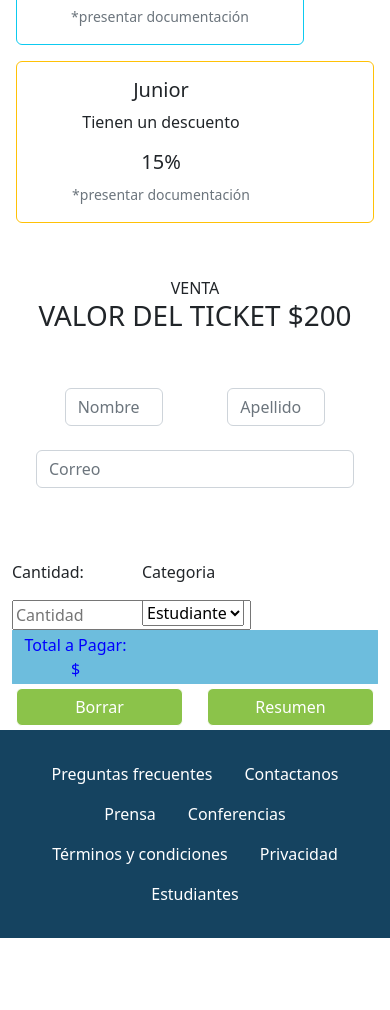
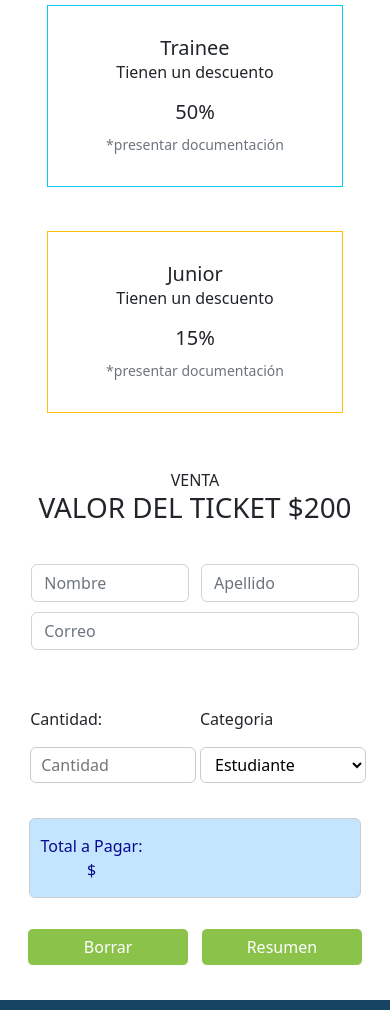
Before and after one commit to mccprofesional/JavaScriptIntegrador, a plain HTML site: page index.html in a window 390 px wide. Shown: the part 3829-4839 px from the top of the page. Before the commit the page ends 4767 px from the top, so only its background shows below. Drawn offline with nearby package versions, Linux system fonts and the light colour scheme.

Commit message:
Alineacion por Alex
Le pedi ayuda a Alex y me super ayudó cuando no me salía. Ahora responsive y con alineación que se deseaba según la imagen "integradorjs.jpeg"

```diff
--- a/index.html
+++ b/index.html
@@ -4,11 +4,15 @@
     <meta charset="utf-8">
     <meta name="viewport" content="width=device-width, initial-scale=1">
     <title>TP Integrador de Codo a Codo</title>
+    <!-- Bootstrap CDN -->
     <link href="https://cdn.jsdelivr.net/npm/bootstrap@5.2.2/dist/css/bootstrap.min.css" rel="stylesheet" integrity="sha384-Zenh87qX5JnK2Jl0vWa8Ck2rdkQ2Bzep5IDxbcnCeuOxjzrPF/et3URy9Bv1WTRi" crossorigin="anonymous">
+    <!-- CSS hoja -->
     <link href="styles.css" rel="stylesheet">
-    <link src="style.css" rel="stylesheet">
+    <!-- Recordatorio: la etiqueta link usa href :) -->
+    <!-- <link src="style.css" rel="stylesheet"> -->
   </head>
   <body>
+    <!-- Navbar from Bootstrap -->
     <nav class="navbar bg-dark">
         <div class="container-fluid">
             <a class="navbar-brand text-white" href="#">
@@ -36,6 +40,7 @@
         </div>
     </nav>
     <main>
+      <!-- Carrousel main banner -->
         <div id="carouselExampleSlidesOnly" class="carousel slide" data-bs-ride="carousel">
             <div class="carousel-inner">
               <div class="carousel-item active">
@@ -57,6 +62,7 @@
             <button type="button" class="btn btn-success">Comprar Tickets</button>
         </div>
       <section>
+        <!-- Conoce a los oradores -->
         <div class="row">
           <div class="col text-center align-self-center">
             <p>CONOCE A LOS</p>
@@ -111,6 +117,7 @@
           </section>
         </div>
       </section>
+      <!-- Buenos Aires info -->
       <section>
         <div class="row">
           <div class="col-6 p-0">
@@ -125,7 +132,11 @@
         </div>
       </section>
     </main>
+
+    <!-- Conviertete en un orador -->
     <section>
+
+      <div class="cont-orador">
         <section>
           <div class="container p-4">
               <div class="row text-center">
@@ -151,86 +162,110 @@
               </form>
           </div>
         </section>
+
+        <!-- Estudiante - Trainee - Junior -->
         <section>
           <div class="justify-content-center align-content-center text-center">
-          <div class="card-group justify-content-center align-content-center text-center m-3">
-            <div class="card border-primary mb-3 g-4" style="max-width: 18rem;">
-              <div class="card-body">
+
+            <div class=" row card-group justify-content-center align-content-center text-center m-3">
+
+              <div class="  mb-3 g-4 col-12 col-md-4 bordecito">
+                <div class="card-body border-primary bordecito-in">
                   <h5 class="card-title">Estudiante</h5>
                   <p class="card-text">Tienen un descuento</p>
                   <h5>80%</h5>
                   <p class="card-text"><small class="text-muted">*presentar documentación</small></p>
                 </div>
               </div>
-            <div class="card border-info mb-3 g-4" style="max-width: 18rem;">
-              <div class="card-body">
+
+              <div class="  mb-3 g-4 col-12 col-md-4 bordecito">
+                <div class="card-body border-info bordecito-in">
                   <h5 class="card-title">Trainee</h5>
                   <p class="card-text">Tienen un descuento</p>
                   <h5>50%</h5>
                   <p class="card-text"><small class="text-muted">*presentar documentación</small></p>
                 </div>
               </div>
-            <div class="card border-warning mb-3 g-4">
-              <div class="card-body" style="max-width: 18rem;">
+
+              <div class="  mb-3 g-4 col-12 col-md-4 bordecito">
+                <div class="card-body border-warning bordecito-in" >
                   <h5 class="card-title">Junior</h5>
                   <p class="card-text">Tienen un descuento</p>
                   <h5>15%</h5>
                   <p class="card-text"><small class="text-muted">*presentar documentación</small></p>
                 </div>
               </div>
+
             </div>
+
           </div>
-        <container class="grid p-4">
+
+          <container class="grid p-2">
+
               <div class="row text-center">
                   <div class="col align-self-center">
                     <h2 class="display-6 fs-6 ">VENTA <B><span class="fs-1"style="display: block;">VALOR DEL TICKET $200</span></B></h2>
                   </div>
               </div>
-            <container class="grid p-4">
-              <form class="p-4 justify-content-evenly">
+
+              <container class="grid p-1">
+                <form class="p-2 justify-content-evenly">
                   <div class="row justify-content-evenly">
-                  <div class="col-4">
+                    <div class="col-6 form-div">
                       <input type="text" class="form-control" id="inputNombre" placeholder="Nombre">
                     </div>
-                  <div class="col-4">
+                    <div class="col-6 form-div">
                       <input type="text" class="form-control" id="inputApellido" placeholder="Apellido">
                     </div>
                   </div>
-                <div class="row justify-content-center align-content-center text-center p-4">
+                  <div class="row justify-content-center align-content-center text-center form-email">
                     <input placeholder="Correo" type="email" class="form-control" id="inputEmail3">
                   </div>
                 </form>
               </container>
-        </container>
-      </section>
-      <div class="container justify-content-center">
+
+              <div class="container justify-content-center container-cantidad">
                 <div class="row gx-4">
-          <div class="col-4">
+
+                  <div class="col-6">
                     <p class="flex-start">Cantidad:</p>
-            <input id="num1" type="text" placeholder="Cantidad">
+                    <input id="num1" type="text" placeholder="Cantidad" class="cantidad" >
                   </div>
-          <div class="col-4 start-50">
+
+                  <div class="col-6 start-50">
                     <p>Categoria</p>
                     <form class="formulario" action="index.html" method="post">
-              <select name="opciones" id="opcion">
+                      <select name="opciones" id="opcion" class="cantidad">
                       <option value="1" selected>Estudiante</option>
                       <option value="2">Trainee</option>
                       <option value="3">Junior</option>
                       </select>
                     </form>
                   </div>
+
                 </div>
-        <div class="TotalAPagar d-flex gx-4">
-          <button type="button" class="TotalAPagar" onclick="calcular()">Total a Pagar: $</button>
-          <input class="TotalAPagar"id="sumando1" type="text">
+
+                <div class="TotalAPagar d-flex ">
+                  <button type="button" class="TotalAPagar-2" onclick="calcular()">Total a Pagar: $</button>
+                  <input class="TotalAPagar-2" id="sumando1" type="text">
                 </div>
                 <div class="row p-1">
-          <div class="d-grid gap-2 col-6 mx-auto"><button type="button" id="enviar" class="btn btn-success border-white">Borrar</button></div>
-          <div class="d-grid gap-2 col-6 mx-auto"><button type="button" id="enviar" class="btn btn-success border-white">Resumen</button></div>
+                  <div class="d-grid  col-6 mx-auto borrar-resumen"><button type="button" id="enviar" class="btn btn-success border-white">Borrar</button></div>
+                  <div class="d-grid  col-6 mx-auto borrar-resumen"><button type="button" id="enviar" class="btn btn-success border-white">Resumen</button></div>
                 </div>
               </div>
+
+          </container>
         </section>
+
+      </div>
+
+    </section>
+
+    <!-- Hoja de JavaScript -->
     <script src="script.js"></script>
+
+    <!-- Footer -->
     <footer id="color-del-footer">
       <ul class="nav justify-content-center p-4">
         <li class="nav-item">
@@ -256,6 +291,7 @@
         </li>
       </ul>
     </footer>
+    <!-- Bootstrap CDN JS -->
     <script src="https://cdn.jsdelivr.net/npm/bootstrap@5.2.2/dist/js/bootstrap.bundle.min.js" integrity="sha384-OERcA2EqjJCMA+/3y+gxIOqMEjwtxJY7qPCqsdltbNJuaOe923+mo//f6V8Qbsw3" crossorigin="anonymous"></script>
   </body>
 </html>
--- a/styles.css
+++ b/styles.css
@@ -1,10 +1,134 @@
-#enviar{background-color: rgb(139, 195, 74);}
-#carouselExampleSlidesOnly{filter:brightness(50%)}
-#color-del-footer{background-color: rgb(21, 67, 96);}
+
+#carouselExampleSlidesOnly{
+    filter:brightness(50%);
+}
+
+/* Conviertete en orador */
+
+.cont-orador {
+    max-width: 60vw;
+    margin: 0 auto;
+}
+
+#enviar{
+    background-color: rgb(139, 195, 74);
+}
+
+.bordecito {
+    padding: 0;
+    /* con este border se genera el espacio entre los cuadraditos */
+    border: 2px solid transparent;
+}
+
+.bordecito-in {
+    /* con este, se habilita el borde de bootstrap "pisando" al de css */
+    border: 1px solid transparent;
+    /* con este padding, hacemos que se vea mas cuadradito */
+    padding: 30px 0;
+}
+
+/* formulario nombre, apellido y email */
+
+.form-div {
+    padding: 0 6px;
+}
+
+.form-email {
+    padding: 10px 6px;
+}
+
+.gx-4 .col-6 {
+    padding: 5px;
+    margin: 10px auto;
+}
+
+.container-cantidad {
+    padding: 0;
+}
+
+.cantidad {
+    border: 1px solid #ccc;
+    border-radius: 6px;
+    background-color: transparent;
+    outline: none;
+    padding: 5px 10px;
+    width: 99%;
+}
+
+.gx-4 .col-6 .flex-start {
+    margin-left: 8px;
+}
+
+#num1 {
+    margin-left: 8px;
+}
+
 .TotalAPagar{
-    background-color: rgb(109, 189, 221);
+    background-color: rgb(195, 229, 255);
     text-decoration: none;
-    color: blue;
-    border-color: transparent;
-    border-radius: 1px;
+    color: rgb(9, 9, 143);
+    padding: 5px 0px;
+    margin: 20px 0;
+    border: 1px solid #ccc;
+    border-radius: 6px;
 }
+
+.TotalAPagar-2 {
+    background-color: transparent;
+    text-decoration: none;
+    padding: 10px;
+    color: rgb(9, 9, 143);
+    border: none;
+}
+
+#sumando1 {
+    width: 70%;
+}
+
+.borrar-resumen {
+    padding: 6px;
+}
+
+#color-del-footer{
+    background-color: rgb(21, 67, 96);
+}
+
+
+/* @media queries for responsive design */
+
+/* @media del conviertete en orador, a medida que se achica la pantalla, se incrementa el ancho del div cont-orador en 5vw. */
+
+@media screen and (max-width: 900px) {
+    .cont-orador {
+        max-width: 65vw;
+        margin: 0 auto;
+    }
+}
+
+@media screen and (max-width: 800px) {
+    .cont-orador {
+        max-width: 70vw;
+        margin: 0 auto;
+    }
+}
+
+@media screen and (max-width: 700px) {
+    .cont-orador {
+        max-width: 75vw;
+        margin: 0 auto;
+    }
+}
+
+@media screen and (max-width: 600px) {
+    .cont-orador {
+        max-width: 80vw;
+        margin: 0 auto;
+    }
+}
+
+@media screen and (max-width: 500px) {
+    .cont-orador {
+        max-width: 85vw;
+        margin: 0 auto;
+    }
+}
```
Lines whose indentation alone changed are shown as unchanged.
